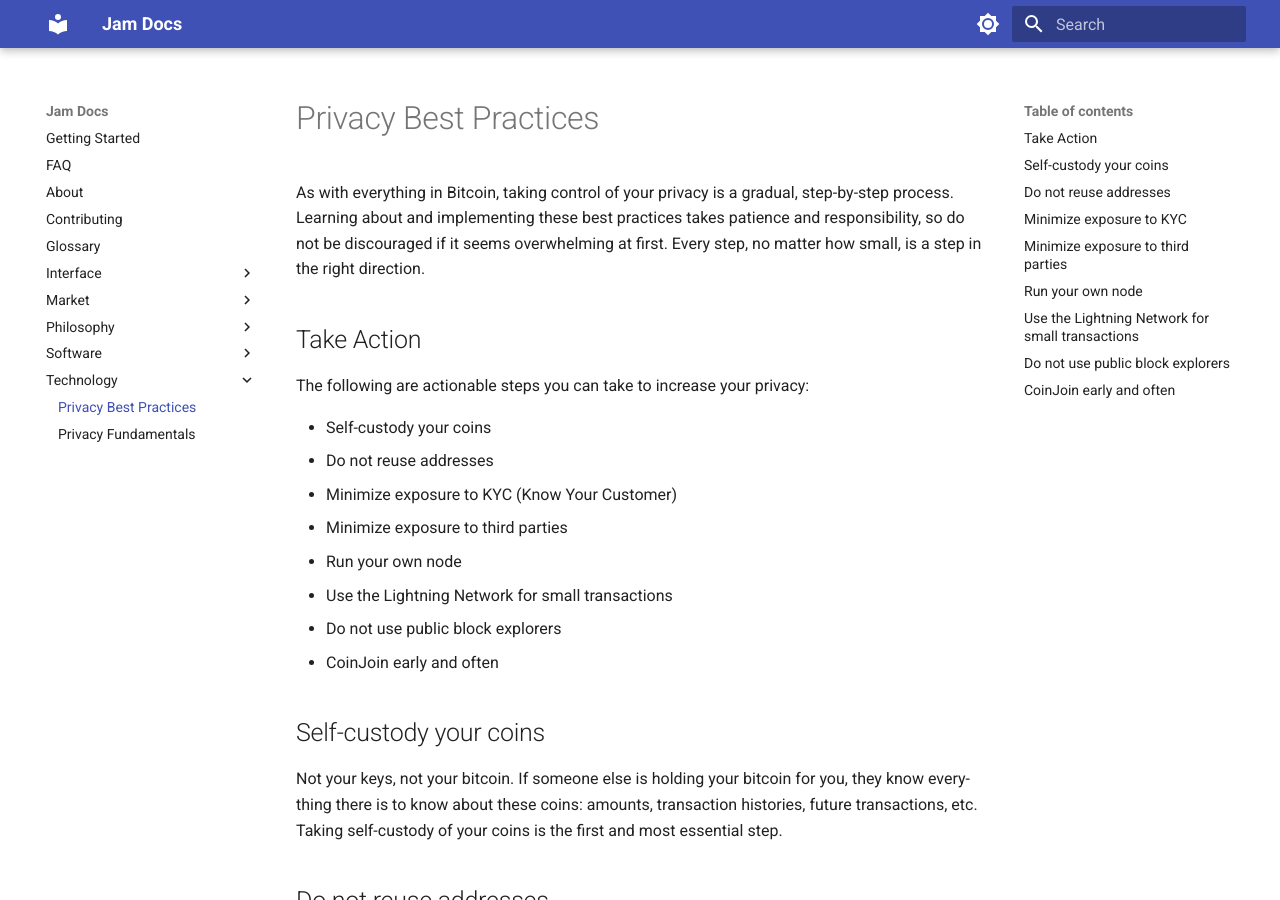
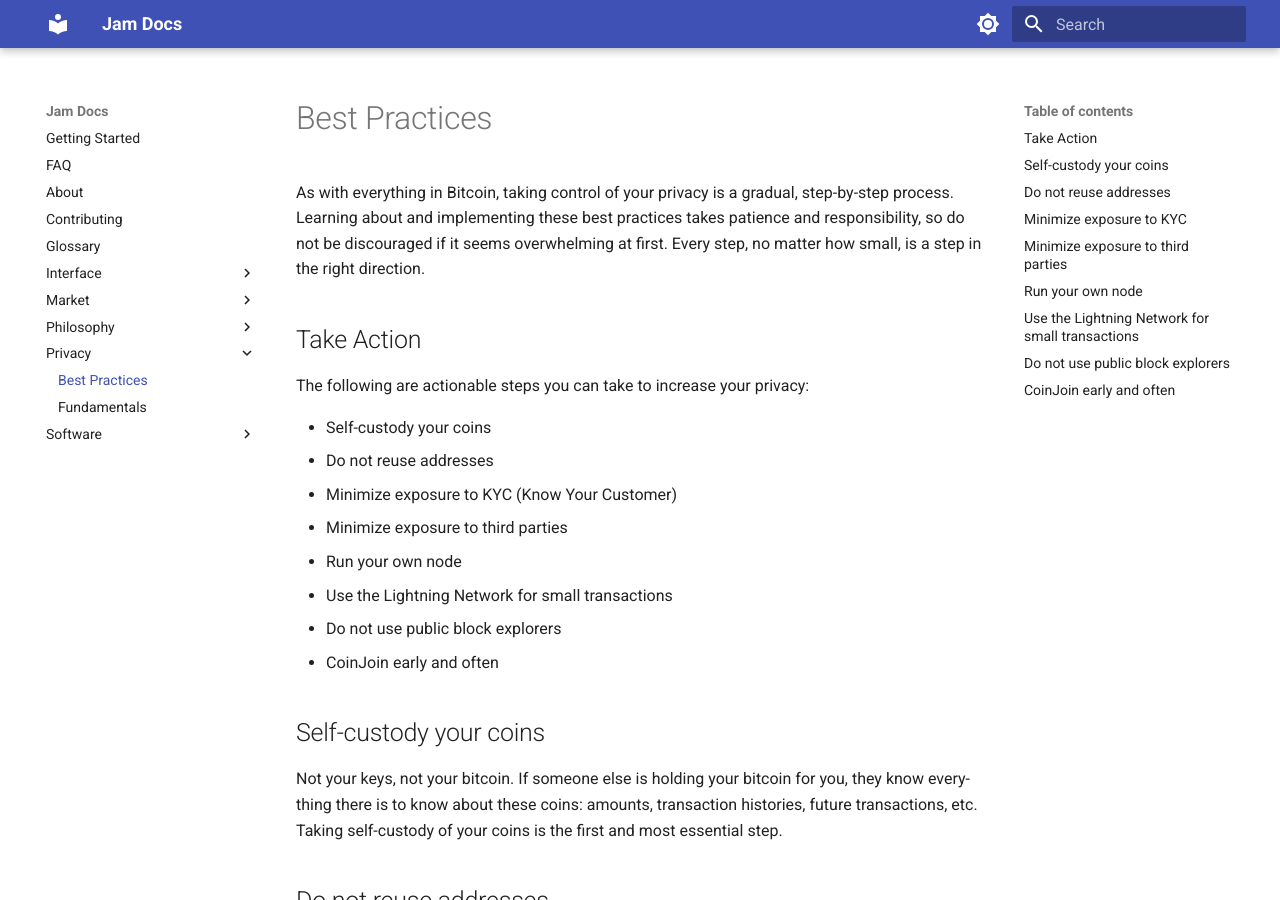
Before and after one commit to joinmarket-webui/jamdocs, an MkDocs documentation site: the page built from docs/privacy/best-practices.md, in a window 1280 px wide and 900 px high. Built offline with MkDocs 1.6.1 and Material for MkDocs 9.7.7, drawn with Linux system fonts in a browser that asks for light colours.

Commit message:
refactor: technology -> privacy

```diff
--- a/docs/technology/privacy-best-practices.md
+++ b/docs/privacy/best-practices.md
@@ -1,4 +1,4 @@
-# Privacy Best Practices
+# Best Practices
 
 As with every­thing in Bitcoin, taking control of your privacy is
 a gradual, step-by-step process. Learning about and imple­menting these
--- a/docs/technology/privacy-fundamentals.md
+++ b/docs/privacy/fundamentals.md
@@ -1,4 +1,4 @@
-# Privacy Fundamentals
+# Fundamentals
 
 When it comes to Bitcoin, misconceptions abound. This is not surprising. Bitcoin
 is a new thing, and, consequently, all [metaphors][metaphors] and comparisons
```
Also changed, not shown: docs/index.md (+1 -1 lines).
